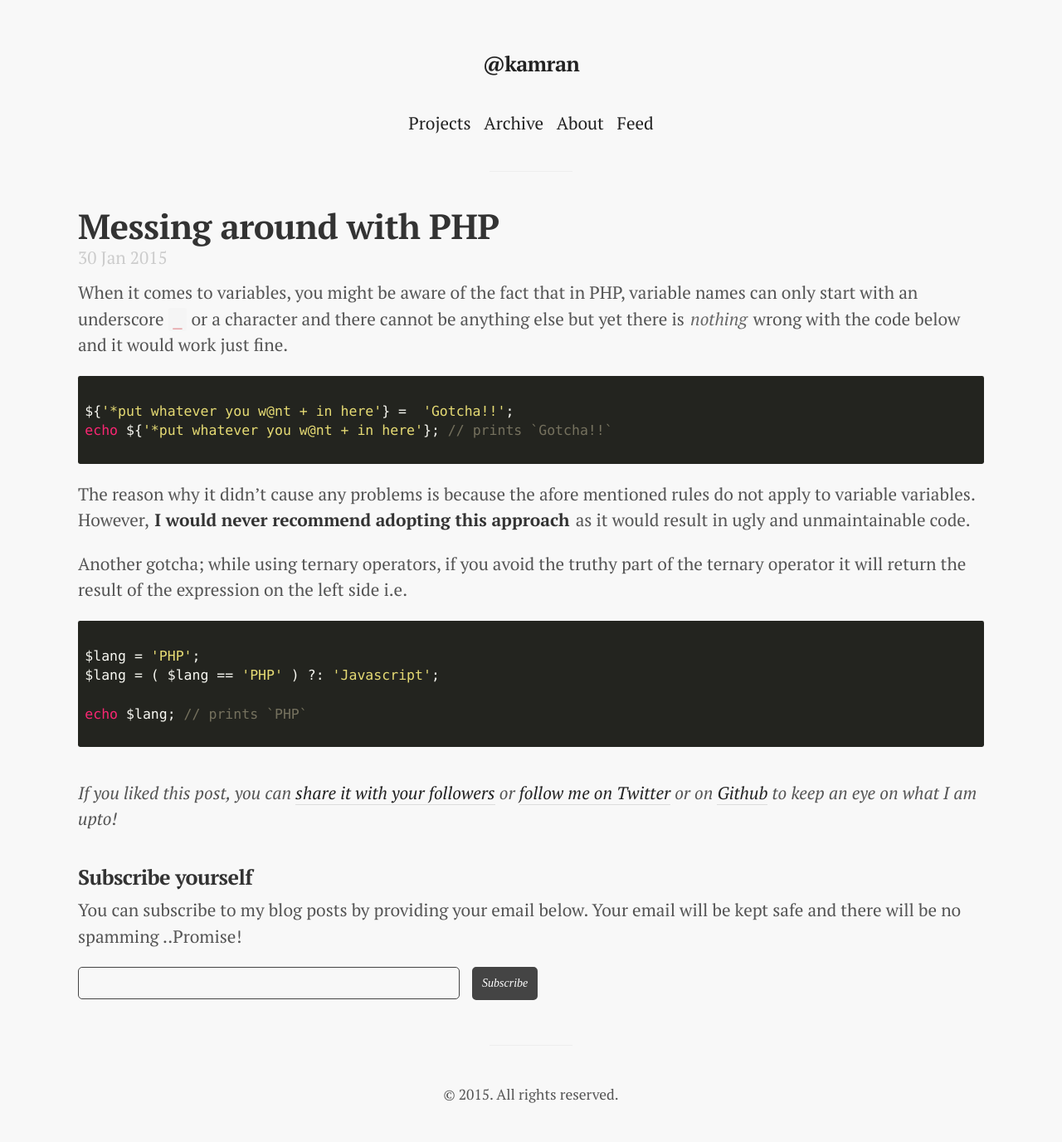
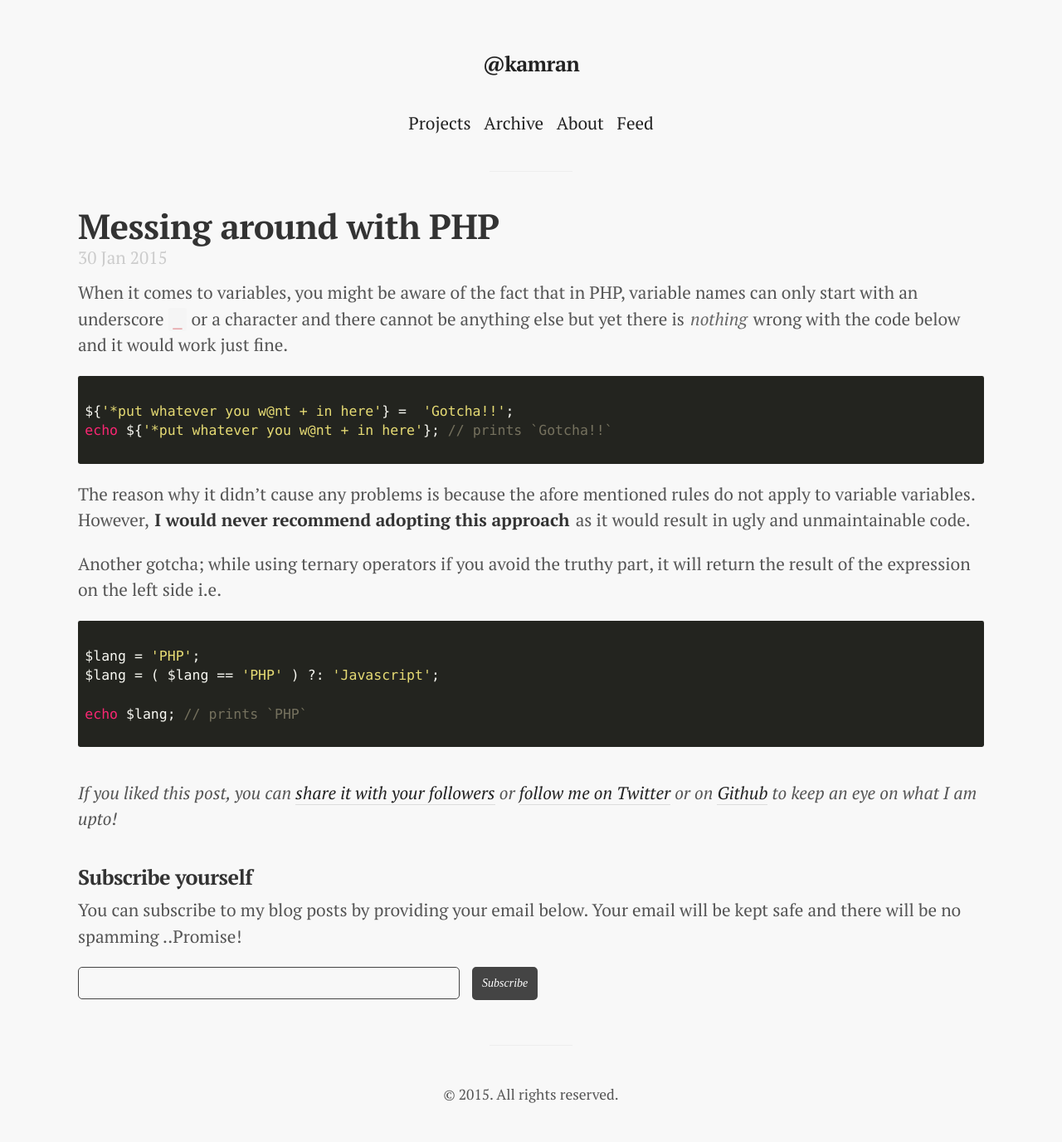
Before and after one commit to kamranahmedse/kamranahmedse.github.io, a Jekyll site: the page built from blog/_posts/2015-01-30-messing-around-with-php.md, in a window 1280 px wide. Shown: the whole page at 83% size. Built offline with Jekyll 4.4.1, drawn with Linux system fonts in a browser that asks for light colours; comment, search, counter and statistics services are not loaded.

Commit message:
Update 2015-01-30-messing-around-with-php.md

```diff
--- a/blog/_posts/2015-01-30-messing-around-with-php.md
+++ b/blog/_posts/2015-01-30-messing-around-with-php.md
@@ -12,7 +12,7 @@ echo ${'*put whatever you w@nt + in here'}; // prints `Gotcha!!`
 
 The reason why it didn't cause any problems is because the afore mentioned rules do not apply to variable variables. However, **I would never recommend adopting this approach** as it would result in ugly and unmaintainable code.
 
-Another gotcha; while using ternary operators, if you avoid the truthy part of the ternary operator it will return the result of the expression on the left side i.e.
+Another gotcha; while using ternary operators if you avoid the truthy part, it will return the result of the expression on the left side i.e.
 
 <pre><code class="php">
 $lang = 'PHP';
```
